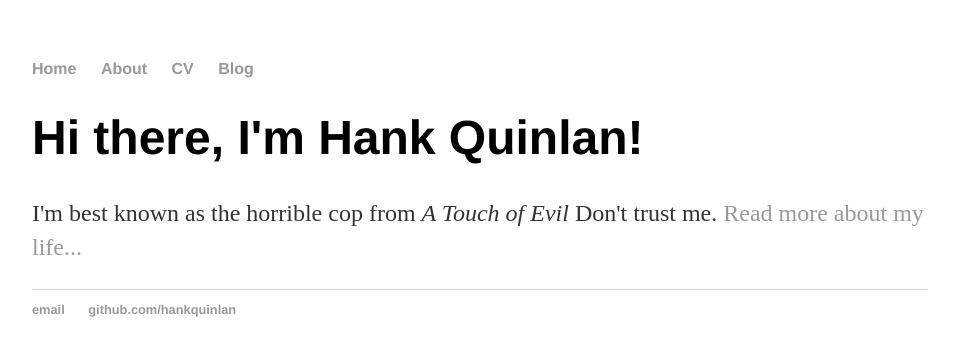
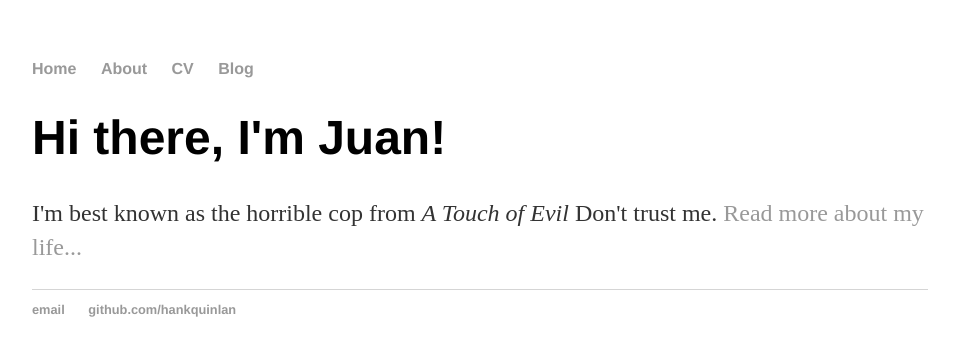
Before and after one commit to juancsherrera/juancsherrera.github.io, a Jekyll site: the page built from index.html, in a window 1280 px wide. Shown: the top 356 px of the page, without its empty margins (160-1115 px from the left). Built offline with Jekyll 4.4.1, drawn with Linux system fonts in a browser that asks for light colours.

Commit message:
Update index.html

```diff
--- a/index.html
+++ b/index.html
@@ -1,8 +1,8 @@
 ---
 layout: default
-title: Hank Quinlan, Horrible Cop
+title: Juan C. S. Herrera
 ---
 <div class="blurb">
-	<h1>Hi there, I'm Hank Quinlan!</h1>
+	<h1>Hi there, I'm Juan!</h1>
 	<p>I'm best known as the horrible cop from <em>A Touch of Evil</em> Don't trust me. <a href="/about">Read more about my life...</a></p>
 </div><!-- /.blurb -->
```
